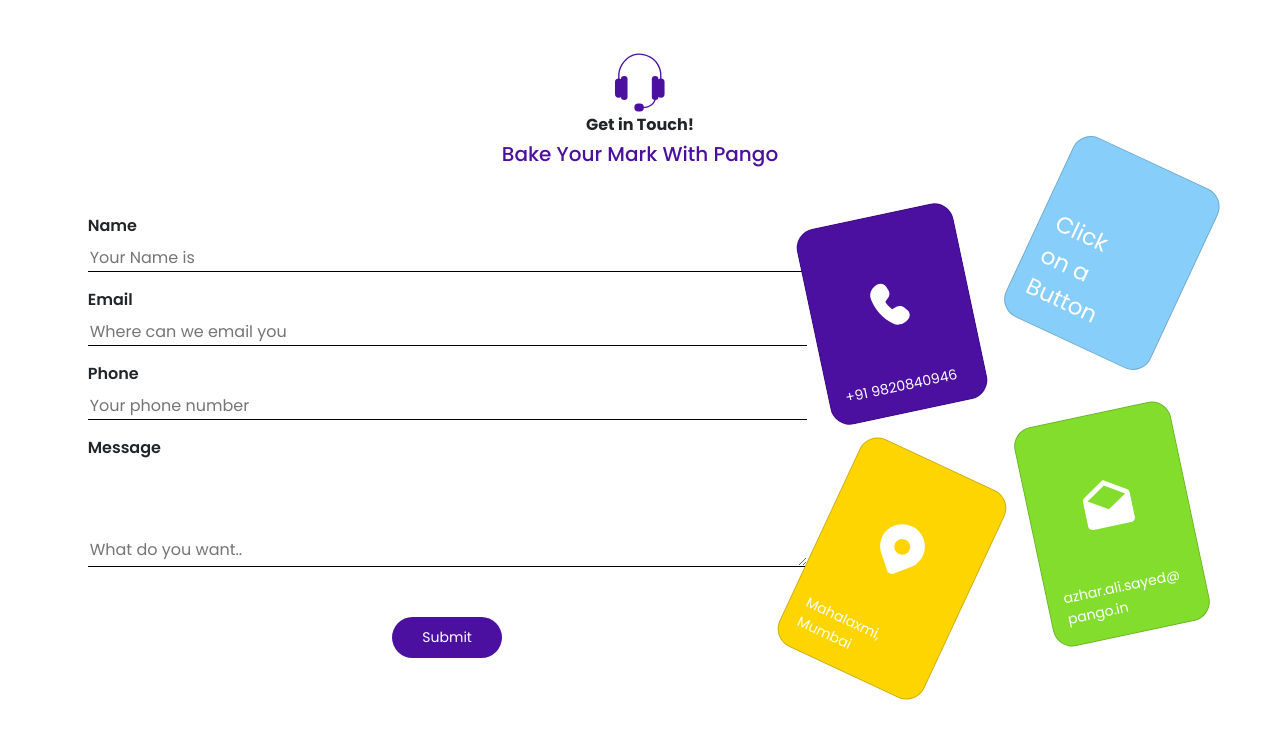
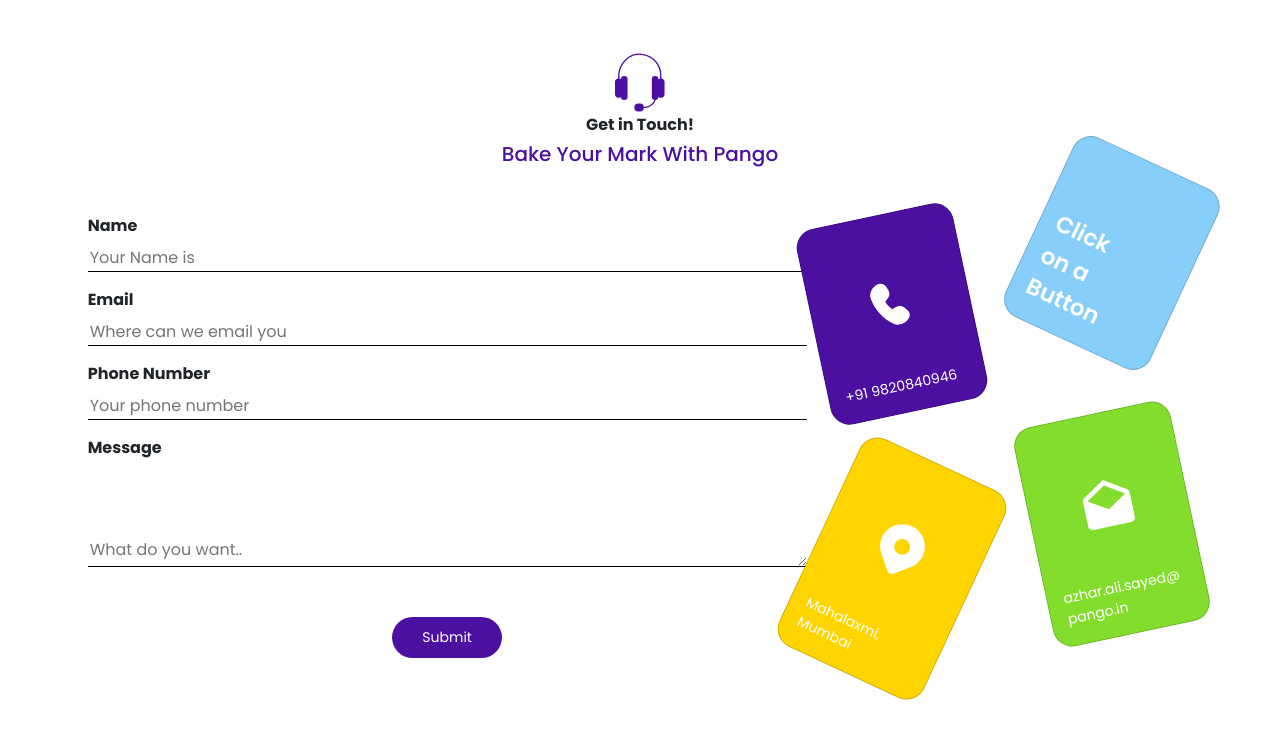
Before and after one commit to JANHAVI-GHADIGAONKAR/get-in-touch, a plain HTML site: page index.html in a window 1280 px wide. Drawn offline with nearby package versions, Linux system fonts and the light colour scheme.

Commit message:
task completed

```diff
--- a/index.html
+++ b/index.html
@@ -30,13 +30,13 @@
     <section class=" container form mt-5">
         <div class="form-section d-md-flex justify-content-md-evenly">
             <div class="get-in-touch-form d-flex flex-column">
-                <label class="fw-semibold" for="name">Name</label>
+                <label class="fw-bold" for="name">Name</label>
                 <input class="input-style pt-2" type="text" id="name" name="user_name" placeholder="Your Name is">
-                <label  class="pt-3 fw-semibold" for="email">Email</label>
+                <label  class="pt-3 fw-bold" for="email">Email</label>
                 <input class="input-style pt-2" type="email" id="mail" name="user_email" placeholder="Where can we email you">
-                <label class="pt-3 fw-semibold" for="phone">Phone</label>
+                <label class="pt-3 fw-bold" for="phone">Phone Number</label>
                 <input class="input-style pt-2" type="tel" id="phone" name="user_phone" placeholder="Your phone number">
-                <label class="pt-3 fw-semibold" for="message">Message</label>
+                <label class="pt-3 fw-bold" for="message">Message</label>
                 <textarea class="input-style pt-2 message" rows="4" cols="50" name="comment" form="usrform" placeholder="What do you want.."></textarea>
                 <button class="submit-button" type="submit" value="Submit">Submit</button>
             </div>
@@ -63,7 +63,7 @@
                 <div class="second-row-cards d-flex flex-column">
 
                     <div class="card blue-card" >
-                        <div class="card-body click-btn d-flex flex-column justify-content-end" >
+                        <div class="card-body click-btn d-flex flex-column justify-content-end fw-semibold" >
                           Click <span class="d-block">on a</span> Button
                         </div>
                     </div>
```
